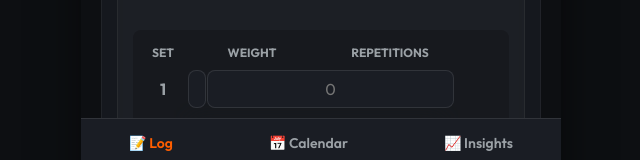
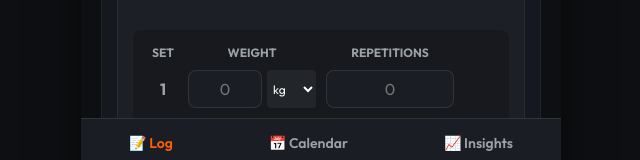
Before and after one commit to hmcommits/FitMe, a Next.js app: page /dashboard in a window 1280 px wide. Shown: the part 633-793 px from the top of the page, without its empty margins (319-959 px from the left). Built offline with nearby package versions, Linux system fonts and the light colour scheme; no server answers; the database is empty; sample sign-in values are in the browser's storage.

Commit message:
Fix cardio logger inputs

```diff
--- a/components/CardioLogger.js
+++ b/components/CardioLogger.js
@@ -144,9 +144,11 @@ export default function CardioLogger({ date, day, bodyWeight, onSaveSuccess, wor
           <div style={{ flex: 1 }}>
             <label style={{ fontSize: '12px', color: 'var(--text-secondary)', textTransform: 'uppercase', fontWeight: 700, marginBottom: '8px', display: 'block' }}>Duration (Mins)</label>
             <input
-              type="number"
+              type="text"
+              inputMode="numeric"
+              pattern="[0-9]*"
               value={duration}
-              onChange={(e) => setDuration(e.target.value)}
+              onChange={(e) => setDuration(e.target.value.replace(/[^0-9]/g, ''))}
               placeholder="0"
               style={{ width: '100%', padding: '12px', textAlign: 'center', fontSize: '18px', fontWeight: 'bold' }}
             />
@@ -156,9 +158,11 @@ export default function CardioLogger({ date, day, bodyWeight, onSaveSuccess, wor
             <div style={{ flex: 1 }}>
               <label style={{ fontSize: '12px', color: 'var(--text-secondary)', textTransform: 'uppercase', fontWeight: 700, marginBottom: '8px', display: 'block' }}>Speed Level</label>
               <input
-                type="number"
+                type="text"
+                inputMode="numeric"
+                pattern="[0-9]*"
                 value={speedLevel}
-                onChange={(e) => setSpeedLevel(e.target.value)}
+                onChange={(e) => setSpeedLevel(e.target.value.replace(/[^0-9]/g, ''))}
                 placeholder="0"
                 style={{ width: '100%', padding: '12px', textAlign: 'center', fontSize: '18px', fontWeight: 'bold' }}
               />
--- a/components/StrengthLogger.js
+++ b/components/StrengthLogger.js
@@ -231,28 +231,32 @@ export default function StrengthLogger({ isHomeWorkout = false, date, day, bodyW
                   {ex.sets.map((set, setIndex) => (
                     <div key={setIndex} className="set-row">
                       <span className="set-number">{setIndex + 1}</span>
-                      <div style={{ display: 'flex', gap: '5px', minWidth: 0 }}>
+                      <div style={{ display: 'flex', gap: '5px', minWidth: 0, width: '100%' }}>
                         <input
-                          type="number"
+                          type="text"
+                          inputMode="decimal"
                           value={set.weight}
-                          onChange={(e) => updateSet(exIndex, setIndex, 'weight', e.target.value)}
+                          onChange={(e) => updateSet(exIndex, setIndex, 'weight', e.target.value.replace(/[^0-9.]/g, ''))}
                           placeholder="0"
-                          style={{ flex: 1, minWidth: 0 }}
+                          style={{ width: '60%', minWidth: 0 }}
                         />
                         <select
                           value={set.unit}
                           onChange={(e) => updateSet(exIndex, setIndex, 'unit', e.target.value)}
-                          style={{ flex: '0 0 45px', background: 'rgba(255,255,255,0.05)', color: 'var(--text-primary)', border: 'none', borderRadius: '4px', outline: 'none', padding: '0 2px', fontSize: '13px' }}
+                          style={{ width: '40%', minWidth: 0, background: 'rgba(255,255,255,0.05)', color: 'var(--text-primary)', border: 'none', borderRadius: '4px', outline: 'none', padding: '0 2px', fontSize: '12px' }}
                         >
                           <option value="kg">kg</option>
                           <option value="lbs">lbs</option>
                         </select>
                       </div>
                       <input
-                        type="number"
+                        type="text"
+                        inputMode="numeric"
+                        pattern="[0-9]*"
                         value={set.reps}
-                        onChange={(e) => updateSet(exIndex, setIndex, 'reps', e.target.value)}
+                        onChange={(e) => updateSet(exIndex, setIndex, 'reps', e.target.value.replace(/[^0-9]/g, ''))}
                         placeholder="0"
+                        style={{ minWidth: 0, width: '100%' }}
                       />
                       {ex.sets.length > 1 && (
                         <button className="remove-set-btn" onClick={() => removeSet(exIndex, setIndex)}>×</button>
```
